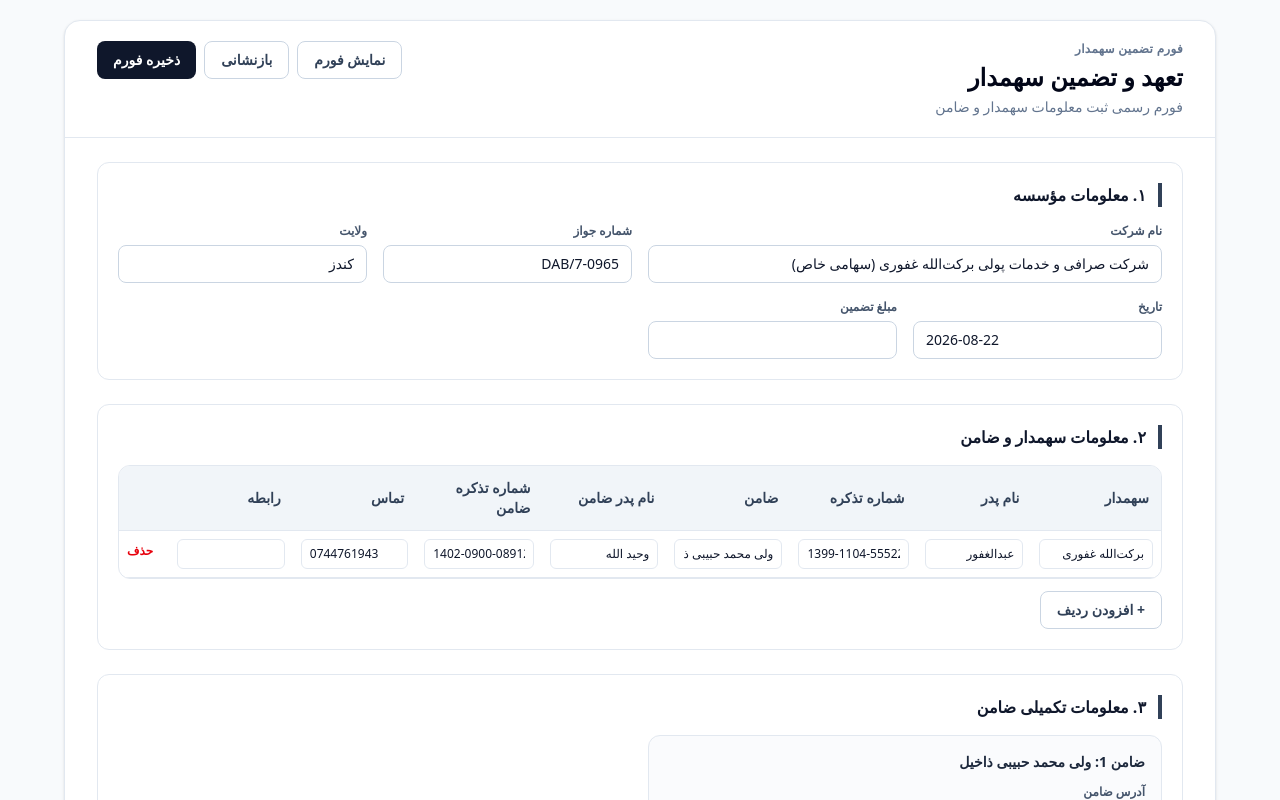
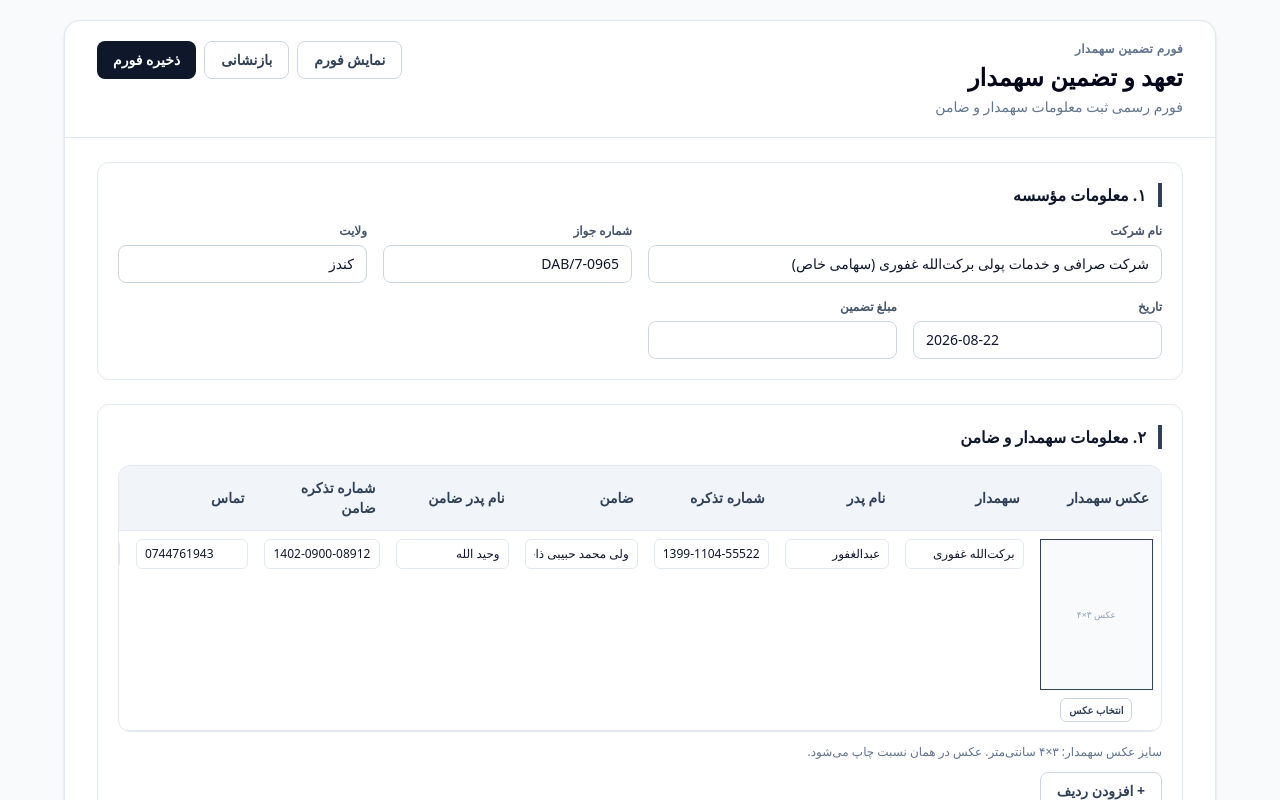
Before and after one commit to Norani375/Manochehr-norani, a Next.js app: page /dab-shareholder-guarantee in a window 1280 px wide. Shown: the top 800 px of the page. Built offline with nearby package versions, Linux system fonts and the light colour scheme; no server answers; the database is empty.

Commit message:
feat(dab): add 3x4 shareholder photo to guarantee form

```diff
--- a/components/DabShareholderGuaranteeStandardForm.tsx
+++ b/components/DabShareholderGuaranteeStandardForm.tsx
@@ -10,6 +10,7 @@ export type GuaranteeRow = {
   shareholderName: string;
   shareholderFatherName: string;
   shareholderIdentityNo: string;
+  shareholderPhoto: string | null;
   guarantorName: string;
   guarantorFatherName: string;
   guarantorIdentityNo: string;
@@ -45,6 +46,7 @@ function defaults(): FormData {
       shareholderName: shareholder.name ?? '',
       shareholderFatherName: shareholder.fatherName ?? '',
       shareholderIdentityNo: shareholder.identityNo ?? '',
+      shareholderPhoto: null,
       guarantorName: profile.guarantors[index]?.name ?? profile.guarantors[0]?.name ?? '',
       guarantorFatherName: profile.guarantors[index]?.fatherName ?? profile.guarantors[0]?.fatherName ?? '',
       guarantorIdentityNo: profile.guarantors[index]?.identityNo ?? profile.guarantors[0]?.identityNo ?? '',
@@ -89,11 +91,27 @@ export default function DabShareholderGuaranteeStandardForm({ companyId = 'defau
     setData((current) => ({ ...current, [key]: value }));
   };
 
-  const updateRow = (id: string, key: keyof GuaranteeRow, value: string) => {
+  const updateRow = (id: string, key: keyof GuaranteeRow, value: string | null) => {
     setData((current) => ({
       ...current,
       rows: current.rows.map((row) => row.id === id ? { ...row, [key]: value } : row),
     }));
+  };
+
+  const handleShareholderPhoto = (id: string, file: File | undefined) => {
+    if (!file) return;
+    if (!file.type.startsWith('image/')) {
+      window.alert('لطفاً یک فایل عکس انتخاب کنید.');
+      return;
+    }
+    if (file.size > 2 * 1024 * 1024) {
+      window.alert('حجم عکس نباید بیشتر از ۲ مگابایت باشد.');
+      return;
+    }
+
+    const reader = new FileReader();
+    reader.onload = () => updateRow(id, 'shareholderPhoto', String(reader.result));
+    reader.readAsDataURL(file);
   };
 
   const addRow = () => {
@@ -101,7 +119,7 @@ export default function DabShareholderGuaranteeStandardForm({ companyId = 'defau
       ...current,
       rows: [...current.rows, {
         id: crypto.randomUUID(),
-        shareholderName: '', shareholderFatherName: '', shareholderIdentityNo: '',
+        shareholderName: '', shareholderFatherName: '', shareholderIdentityNo: '', shareholderPhoto: null,
         guarantorName: '', guarantorFatherName: '', guarantorIdentityNo: '',
         guarantorPhone: '', guarantorAddress: '', relationship: '',
       }],
@@ -155,9 +173,10 @@ export default function DabShareholderGuaranteeStandardForm({ companyId = 'defau
 
           <Section title="۲. معلومات سهمدار و ضامن">
             <div className="overflow-x-auto rounded-xl border border-slate-200">
-              <table className="w-full min-w-[1050px] border-collapse text-sm">
+              <table className="w-full min-w-[1220px] border-collapse text-sm">
                 <thead className="bg-slate-100 text-slate-700">
                   <tr>
+                    <th className="border-b border-slate-200 px-3 py-3 text-right font-semibold">عکس سهمدار</th>
                     <th className="border-b border-slate-200 px-3 py-3 text-right font-semibold">سهمدار</th>
                     <th className="border-b border-slate-200 px-3 py-3 text-right font-semibold">نام پدر</th>
                     <th className="border-b border-slate-200 px-3 py-3 text-right font-semibold">شماره تذکره</th>
@@ -170,8 +189,25 @@ export default function DabShareholderGuaranteeStandardForm({ companyId = 'defau
                   </tr>
                 </thead>
                 <tbody>
-                  {data.rows.map((row, index) => (
+                  {data.rows.map((row) => (
                     <tr key={row.id} className="align-top even:bg-slate-50/60">
+                      <td className="border-b border-slate-200 px-2 py-2">
+                        <div className="flex flex-col items-center gap-2">
+                          <div className="h-[4cm] w-[3cm] overflow-hidden border border-slate-700 bg-slate-50 text-center print:h-[4cm] print:w-[3cm]">
+                            {row.shareholderPhoto ? (
+                              <img src={row.shareholderPhoto} alt="عکس سهمدار" className="h-full w-full object-cover" />
+                            ) : (
+                              <div className="flex h-full items-center justify-center px-1 text-[9px] leading-4 text-slate-400">عکس ۳×۴</div>
+                            )}
+                          </div>
+                          {editing && (
+                            <label className="cursor-pointer rounded-md border border-slate-300 bg-white px-2 py-1 text-[10px] font-semibold text-slate-700 hover:bg-slate-50 print:hidden">
+                              انتخاب عکس
+                              <input type="file" accept="image/*" className="hidden" onChange={(event) => handleShareholderPhoto(row.id, event.target.files?.[0])} />
+                            </label>
+                          )}
+                        </div>
+                      </td>
                       <Cell value={row.shareholderName} editing={editing} onChange={(value) => updateRow(row.id, 'shareholderName', value)} />
                       <Cell value={row.shareholderFatherName} editing={editing} onChange={(value) => updateRow(row.id, 'shareholderFatherName', value)} />
                       <Cell value={row.shareholderIdentityNo} editing={editing} onChange={(value) => updateRow(row.id, 'shareholderIdentityNo', value)} dir="ltr" />
@@ -188,6 +224,7 @@ export default function DabShareholderGuaranteeStandardForm({ companyId = 'defau
                 </tbody>
               </table>
             </div>
+            <p className="mt-3 text-xs font-medium text-slate-500">سایز عکس سهمدار: ۳×۴ سانتی‌متر. عکس در همان نسبت چاپ می‌شود.</p>
             {editing && <button type="button" onClick={addRow} className="mt-3 rounded-lg border border-slate-300 bg-white px-4 py-2 text-sm font-semibold text-slate-700 hover:bg-slate-50 print:hidden">+ افزودن ردیف</button>}
           </Section>
 
```
